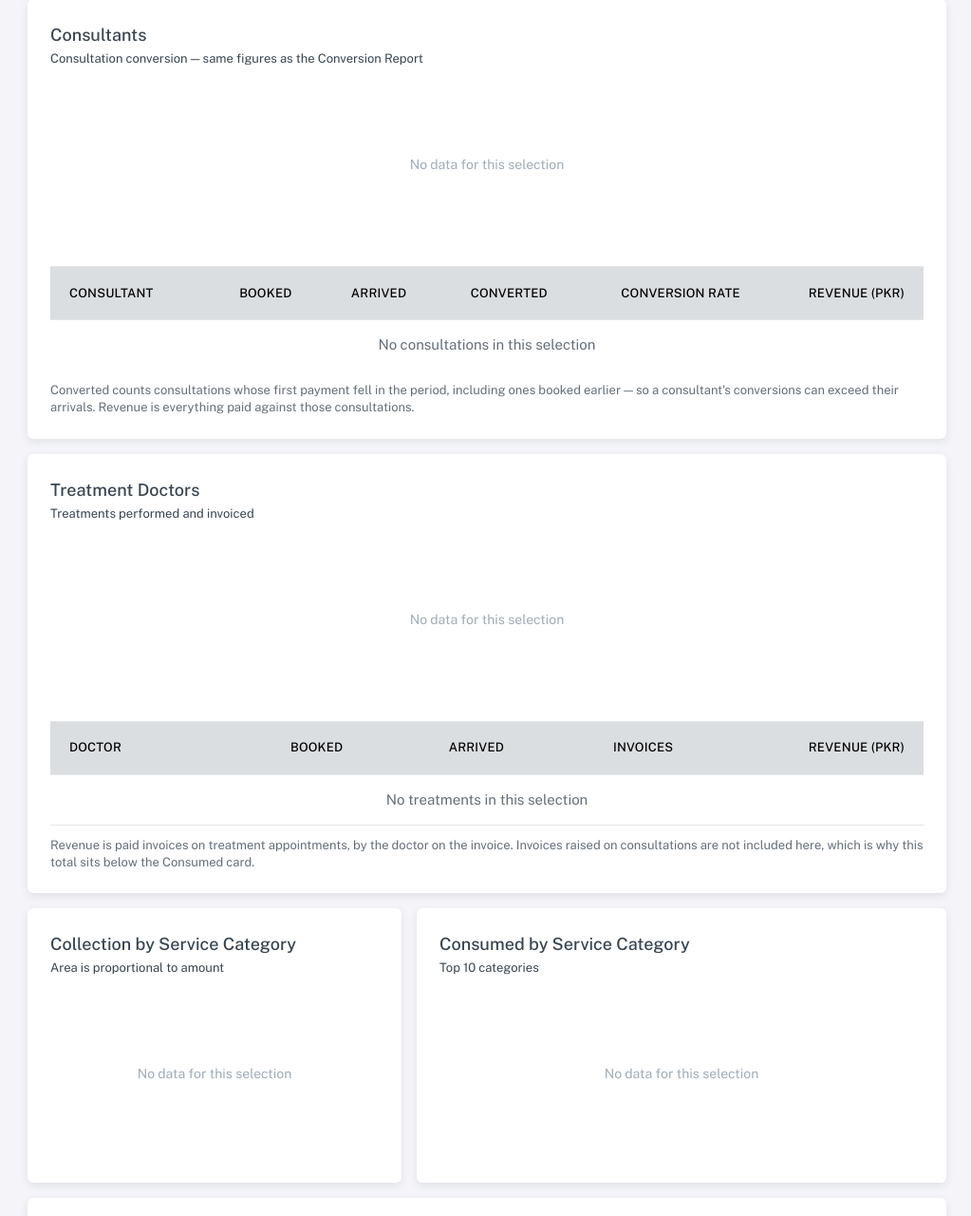
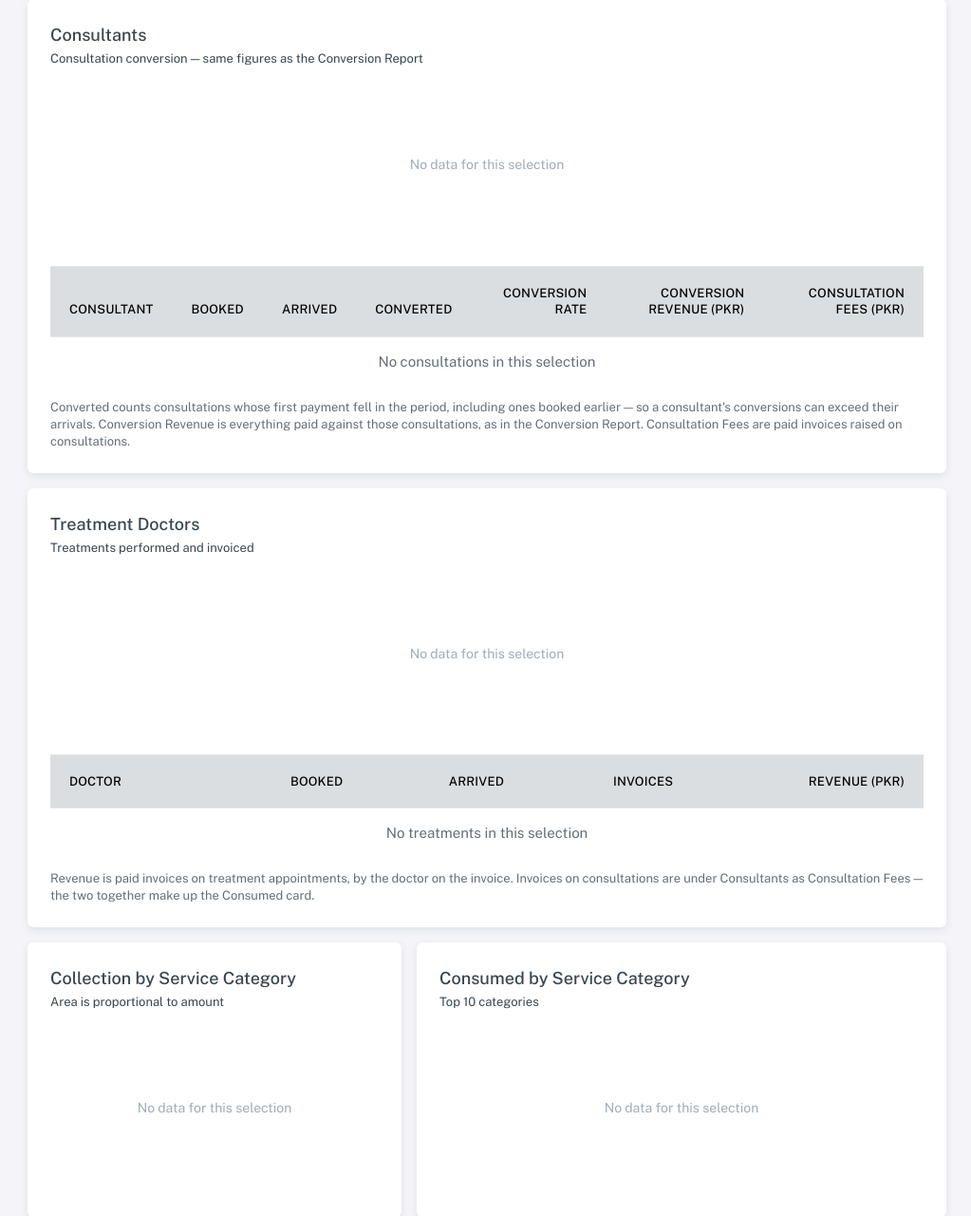
Before and after one commit to gulraizazam/akh-dashboard, a Laravel app: page /dashboard in a window 1280 px wide. Shown: the part 1458-2738 px from the top of the page at 95% size, without its empty margins (257-1280 px from the left). Run offline with Laravel 12, Linux system fonts and the light colour scheme; a user stored in the database is signed in; data comes from the database, SQL or seed files in the repository; some libraries are stand-ins or nearby versions.

Commit message:
Attribute consultation invoices to consultants
Paid invoices raised on consultation appointments sat in no doctor
section — 731,698 in November, mostly Skin, Ortho and Smile. They belong
to the consultant, so the Consultants table gains a Consultation Fees
column, grouped by the doctor on the invoice.

It is a separate column rather than added into revenue: that column is
the Conversion Report's figure and still matches it exactly, so it is
now labelled Conversion Revenue to tell the two apart.

The treatment and consultation sums share one query, parameterised by
appointment type. Between the two sections every paid invoice is now
accounted for.

Co-Authored-By: Claude Opus 5.5 <noreply@anthropic.com>

```diff
--- a/app/Services/BrandStatsService.php
+++ b/app/Services/BrandStatsService.php
@@ -555,20 +555,29 @@ class BrandStatsService
                 )
             );
 
+            // Invoices raised on consultations belong to the consultant. Kept
+            // apart from revenue, which stays the Conversion Report's figure.
+            $fees = $this->invoicedByDoctor($db, $consult, $from, $to, $locationId);
+
+            $blank = fn($r) => [
+                'name' => $r->name ?: 'Unknown', 'booked' => 0, 'arrived' => 0,
+                'converted' => 0, 'revenue' => 0.0, 'fees' => 0.0,
+            ];
+
             $rows = [];
             foreach ($volume as $r) {
-                $rows[$r->id] = [
-                    'name' => $r->name ?: 'Unknown', 'booked' => (int) $r->booked,
-                    'arrived' => (int) $r->arrived, 'converted' => 0, 'revenue' => 0.0,
-                ];
+                $rows[$r->id] = $blank($r);
+                $rows[$r->id]['booked']  = (int) $r->booked;
+                $rows[$r->id]['arrived'] = (int) $r->arrived;
             }
             foreach ($conversions as $r) {
-                $rows[$r->id] ??= [
-                    'name' => $r->name ?: 'Unknown', 'booked' => 0,
-                    'arrived' => 0, 'converted' => 0, 'revenue' => 0.0,
-                ];
+                $rows[$r->id] ??= $blank($r);
                 $rows[$r->id]['converted'] = (int) $r->converted;
                 $rows[$r->id]['revenue']   = (float) $r->revenue;
+            }
+            foreach ($fees as $r) {
+                $rows[$r->id] ??= $blank($r);
+                $rows[$r->id]['fees'] = (float) $r->revenue;
             }
 
             return array_values($rows);
@@ -581,12 +590,10 @@ class BrandStatsService
      * (Invoices::getDailyEmployeeStats): invoices.doctor_id, summed over
      * invoice_details.tax_including_price, dated by the invoice.
      *
-     * Invoices on consultation appointments are left out — this section is
-     * treatments. They are not small everywhere: in November they were
-     * 341k at Skin, 233k at Ortho and all 88k of Smile's consumed. They are
-     * the whole difference between this section's total and the Consumed
-     * card (verified: no paid invoice lacks an appointment, and no other
-     * appointment type is invoiced).
+     * Invoices on consultation appointments belong to the consultant and are
+     * reported there as consultation fees. Between the two sections every
+     * paid invoice is accounted for: none lacks an appointment and no other
+     * appointment type is invoiced.
      */
     public function treatmentDoctorPerformance(string $key, string $from, string $to, ?int $locationId): array
     {
@@ -609,25 +616,7 @@ class BrandStatsService
                 array_merge([$arrived, $service, $from, $to], $locationId ? [$locationId] : [])
             );
 
-            $billed = $db->select(
-                'SELECT i.doctor_id AS id, u.name AS name,
-                        COUNT(DISTINCT i.id)       AS invoices,
-                        SUM(d.tax_including_price) AS revenue
-                   FROM invoices i
-                   JOIN appointments a    ON a.id = i.appointment_id
-                   JOIN invoice_details d ON d.invoice_id = i.id
-                   LEFT JOIN users u      ON u.id = i.doctor_id
-                  WHERE i.invoice_status_id = ?
-                    AND a.appointment_type_id = ?
-                    AND i.deleted_at IS NULL AND d.deleted_at IS NULL AND a.deleted_at IS NULL
-                    AND DATE(i.created_at) BETWEEN ? AND ?'
-                    . ($locationId ? ' AND a.location_id = ?' : '') .
-                ' GROUP BY i.doctor_id, u.name',
-                array_merge(
-                    [config('brands.invoice_status_paid'), $service, $from, $to],
-                    $locationId ? [$locationId] : []
-                )
-            );
+            $billed = $this->invoicedByDoctor($db, $service, $from, $to, $locationId);
 
             $rows = [];
             foreach ($volume as $r) {
@@ -647,6 +636,35 @@ class BrandStatsService
 
             return array_values($rows);
         }, []);
+    }
+
+    /**
+     * Paid invoices on one appointment type, by the doctor on the invoice,
+     * summed over invoice_details.tax_including_price — the definition of
+     * Invoices::getDailyEmployeeStats. Treatments feed the Treatment Doctors
+     * section; consultations feed the consultants' fee column.
+     */
+    protected function invoicedByDoctor(Connection $db, int $type, string $from, string $to, ?int $locationId): array
+    {
+        return $db->select(
+            'SELECT i.doctor_id AS id, u.name AS name,
+                    COUNT(DISTINCT i.id)       AS invoices,
+                    SUM(d.tax_including_price) AS revenue
+               FROM invoices i
+               JOIN appointments a    ON a.id = i.appointment_id
+               JOIN invoice_details d ON d.invoice_id = i.id
+               LEFT JOIN users u      ON u.id = i.doctor_id
+              WHERE i.invoice_status_id = ?
+                AND a.appointment_type_id = ?
+                AND i.deleted_at IS NULL AND d.deleted_at IS NULL AND a.deleted_at IS NULL
+                AND DATE(i.created_at) BETWEEN ? AND ?'
+                . ($locationId ? ' AND a.location_id = ?' : '') .
+            ' GROUP BY i.doctor_id, u.name',
+            array_merge(
+                [config('brands.invoice_status_paid'), $type, $from, $to],
+                $locationId ? [$locationId] : []
+            )
+        );
     }
 
     // ----------------------------------------------------------- totals SQL
--- a/resources/views/dashboard/index.blade.php
+++ b/resources/views/dashboard/index.blade.php
@@ -191,7 +191,8 @@
                                 <th class="text-end">Arrived</th>
                                 <th class="text-end">Converted</th>
                                 <th class="text-end">Conversion Rate</th>
-                                <th class="text-end">Revenue (PKR)</th>
+                                <th class="text-end">Conversion Revenue (PKR)</th>
+                                <th class="text-end">Consultation Fees (PKR)</th>
                             </tr>
                         </thead>
                         <tbody id="consultantBody"></tbody>
@@ -203,7 +204,8 @@
                 <p class="text-muted small mt-3 mb-0">
                     Converted counts consultations whose first payment fell in the period, including
                     ones booked earlier &mdash; so a consultant's conversions can exceed their arrivals.
-                    Revenue is everything paid against those consultations.
+                    Conversion Revenue is everything paid against those consultations, as in the
+                    Conversion Report. Consultation Fees are paid invoices raised on consultations.
                 </p>
             </div>
         </div>
@@ -240,8 +242,8 @@
                 </div>
                 <p class="text-muted small mt-3 mb-0">
                     Revenue is paid invoices on treatment appointments, by the doctor on the invoice.
-                    Invoices raised on consultations are not included here, which is why this total
-                    sits below the Consumed card.
+                    Invoices on consultations are under Consultants as Consultation Fees &mdash; the two
+                    together make up the Consumed card.
                 </p>
             </div>
         </div>
@@ -732,7 +734,7 @@
 
     function renderConsultantTable(rows) {
         rows = prepDoctors(rows);
-        fillTable('consultantBody', 'consultantTotals', rows, 6,
+        fillTable('consultantBody', 'consultantTotals', rows, 7,
             'No consultations in this selection',
             r => `
                 <td>${esc(r.label)}</td>
@@ -740,14 +742,16 @@
                 <td class="text-end">${fmtCount(r.arrived)}</td>
                 <td class="text-end">${fmtCount(r.converted)}</td>
                 <td class="text-end">${r.rate === null ? '—' : fmtPct(r.rate)}</td>
-                <td class="text-end">${fmtAmount(r.revenue)}</td>`,
+                <td class="text-end">${fmtAmount(r.revenue)}</td>
+                <td class="text-end">${fmtAmount(r.fees)}</td>`,
             t => `
                 <td>Total &mdash; ${t.n} consultant${t.n === 1 ? '' : 's'}</td>
                 <td class="text-end">${fmtCount(t.booked)}</td>
                 <td class="text-end">${fmtCount(t.arrived)}</td>
                 <td class="text-end">${fmtCount(t.converted)}</td>
                 <td class="text-end">${t.arrived ? fmtPct((t.converted / t.arrived) * 100) : '—'}</td>
-                <td class="text-end">${fmtAmount(t.revenue)}</td>`);
+                <td class="text-end">${fmtAmount(t.revenue)}</td>
+                <td class="text-end">${fmtAmount(t.fees)}</td>`);
     }
 
     // Treatment doctors by revenue — same horizontal bar as the other money
@@ -792,7 +796,7 @@
         body.innerHTML = rows.map(r => '<tr>' + rowTpl(r) + '</tr>').join('');
 
         const t = { n: rows.length };
-        ['booked', 'arrived', 'converted', 'invoices', 'revenue'].forEach(f => {
+        ['booked', 'arrived', 'converted', 'invoices', 'revenue', 'fees'].forEach(f => {
             t[f] = rows.reduce((s, r) => s + (Number(r[f]) || 0), 0);
         });
         foot.innerHTML = footTpl(t);
```
